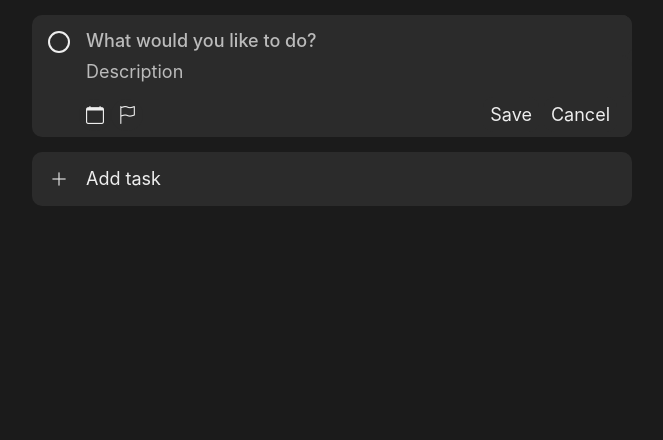
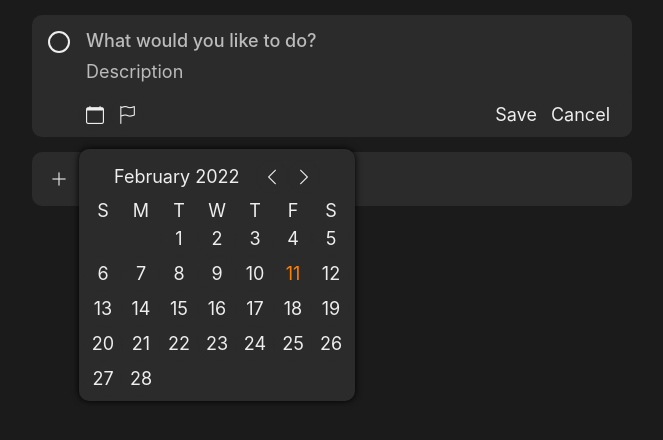
Before and after one commit to kadzov/todo-list, a website built with webpack: page src/index.html in a window 1280 px wide. Shown: the whole page, without its empty margins (308-971 px from the left). Built offline with nearby package versions, Linux system fonts and the light colour scheme.

Commit message:
calendar

```diff
--- a/src/index.html
+++ b/src/index.html
@@ -39,10 +39,13 @@
                   <div class="content">
                     <div class="header">
                       <span class="month"></span>
-                      <button class="bi-caret-left"></button>
-                      <button class="bi-caret-right"></button>
+                      <div class="chevrons">
+                        <button class="bi-chevron-left"></button>
+                        <button class="bi-chevron-right"></button>
+                      </div>
                     </div>
                     <div class="days"></div>
+                    <div class="numbers"></div>
                   </div>
                 </div>
                 <div class="dropdown">
--- a/src/tasks.scss
+++ b/src/tasks.scss
@@ -84,15 +84,13 @@ textarea {
   align-items: center;
   flex-wrap: wrap;
 }
+.dropdowns,
 .buttons {
-  user-select: none;
+  display: flex;
 }
 .save,
 .cancel {
   border-radius: 1rem;
-}
-.dropdowns {
-  display: flex;
 }
 .dropdown {
   position: relative;
@@ -101,8 +99,9 @@ textarea {
   display: none;
   position: absolute;
   top: 5rem;
+  text-align: center;
   border-radius: 1rem;
-  text-align: center;
+  box-shadow: 0 0rem 0.7rem #000;
 }
 .active {
   display: block;
@@ -110,8 +109,19 @@ textarea {
 .bi-calendar + .content {
   padding: 0.5rem;
   user-select: none;
+  display: block;
 }
-.days {
+.header {
+  margin: 0.7rem 3rem;
+  display: flex;
+  justify-content: space-between;
+  align-items: center;
+}
+.chevrons {
+  display: flex;
+}
+.days,
+.numbers {
   display: grid;
   grid-template-columns: repeat(7, 3.8rem);
 }
--- a/src/tasks.ts
+++ b/src/tasks.ts
@@ -11,15 +11,16 @@ export default () => {
   const task = template.content.cloneNode(true) as HTMLElement;
   tasks.insertBefore(task, tasks.childNodes[0]);
 
-  function completeTask() {
+  function removeTask() {
     task.remove();
     if (!tasks.contains(add)) {
       tasks.insertBefore(add, tasks.childNodes[0]);
+      // prepend
     }
   }
 
   const circle = document.querySelector('.circle') as HTMLElement;
-  circle.onclick = completeTask;
+  circle.onclick = removeTask;
 
   const title = document.querySelector('.title') as HTMLInputElement;
   // title.focus();
@@ -31,29 +32,64 @@ export default () => {
     desc.style.height = `${desc.scrollHeight}px`;
   });
 
-  const month = document.querySelector('.month') as HTMLElement;
-  const days = document.querySelector('.days') as HTMLElement;
-  const date = new Date();
-
-  month.textContent = `${date.toLocaleString('default', {
-    month: 'long',
-  })} ${date.getFullYear()}`;
-
   ['S', 'M', 'T', 'W', 'T', 'F', 'S'].forEach((i) => {
     const day = document.createElement('div');
+    document.querySelector('.days').append(day);
     day.className = 'day';
     day.textContent = i;
-    days.append(day);
   });
 
-  Array.from(
-    Array(new Date(date.getFullYear(), date.getMonth() + 1, 0).getDate()),
-    (_, i) => (i + 1).toString()
-  ).forEach((i) => {
-    const number = document.createElement('button');
-    number.className = 'number';
-    number.textContent = i;
-    days.append(number);
+  const localDate = new Date();
+  const numbers = document.querySelector('.numbers');
+
+  function setCalendar() {
+    const month = localDate.getMonth();
+    const year = localDate.getFullYear();
+
+    document.querySelector('.month').textContent = new Date(
+      year,
+      month
+    ).toLocaleString('default', {
+      month: 'long',
+      year: 'numeric',
+    });
+
+    const firstDay = new Date(year, month, 1).getDay();
+
+    for (let i = 1; i <= firstDay; i += 1) {
+      numbers.append(document.createElement('div'));
+    }
+
+    const lastNumber = new Date(year, month + 1, 0).getDate();
+
+    Array.from(Array(lastNumber), (_, i) => i + 1).forEach((i) => {
+      const number = document.createElement('button');
+      numbers.append(number);
+      number.className = 'number';
+      number.textContent = i.toString();
+      const currentDate = new Date()
+      if (
+        i === currentDate.getDate() &&
+        month === currentDate.getMonth() &&
+        year === currentDate.getFullYear()
+      ) {
+        number.style.color = '#ff8100';
+      }
+    });
+  }
+
+  setCalendar();
+
+  document.querySelector('.bi-chevron-left').addEventListener('click', () => {
+    numbers.replaceChildren();
+    localDate.setMonth(localDate.getMonth() - 1);
+    setCalendar();
+  });
+
+  document.querySelector('.bi-chevron-right').addEventListener('click', () => {
+    numbers.replaceChildren();
+    localDate.setMonth(localDate.getMonth() + 1);
+    setCalendar();
   });
 
   let button: Element;
@@ -113,7 +149,7 @@ export default () => {
     }
   });
 
-  cancel.onclick = completeTask;
+  cancel.onclick = removeTask;
   // });
 
   return tasks;
```
